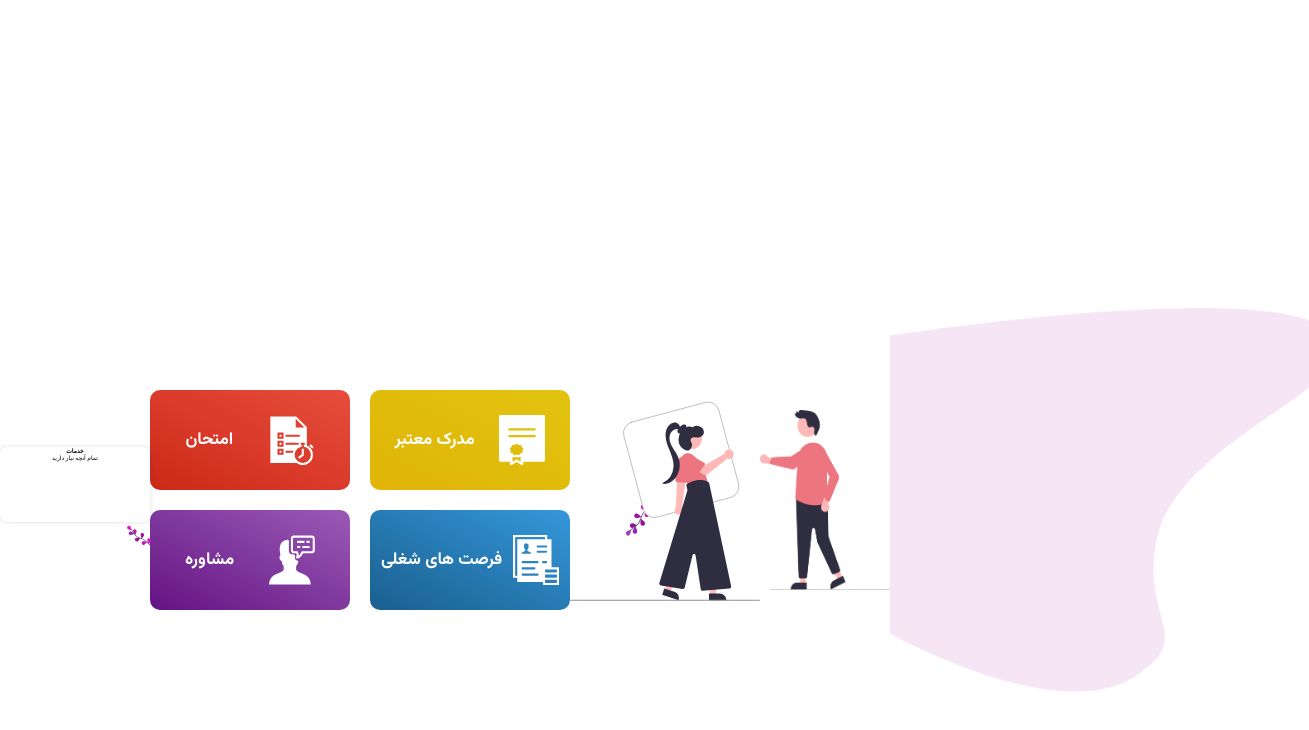
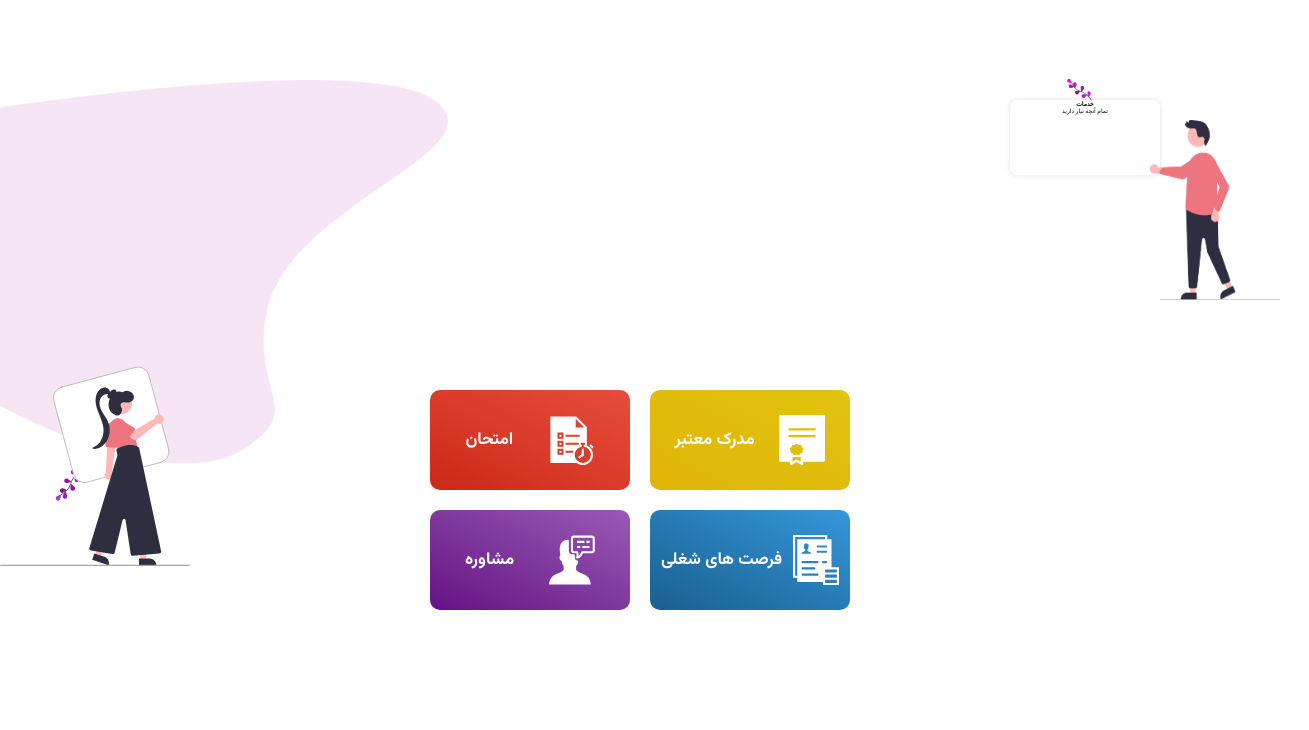
Before and after one commit to alimooo1/Sadrun_Project, a React (Vite) app in the folder sadrun-project/: page / in a window 1280 px wide. Shown: the top 730 px of the page, 1309 px wide, since content can reach past the window. Built offline with nearby package versions, Linux system fonts and the light colour scheme.

Commit message:
set bottom null in position mixin

```diff
--- a/sadrun-project/src/components/ServiceCart/ServiceCart.scss
+++ b/sadrun-project/src/components/ServiceCart/ServiceCart.scss
@@ -60,7 +60,7 @@
 
 .path {
   @include size(35%, 48%);
-  // @include position(absolute, $top: -2rem, $left: 0);
+  @include position(absolute, $top: -2rem, $left: 0);
 }
 
 
@@ -69,11 +69,11 @@
 
 .girlFlowerSet {
   @include size(19rem, 25rem);
-  // @include position(absolute, $top: 12rem, $left: 0);
+  @include position(absolute, $top: 12rem, $left: 0);
 }
 
 .boy {
-  // @include position(absolute, $top: 2rem, $right: 0);
+  @include position(absolute, $top: 2rem, $right: 0);
   @include size(13rem, 18rem);
 
 }
@@ -88,12 +88,12 @@
   border-radius: 7px;
   @include size(15rem, 7.5rem);
   text-align: center;
-  // @include position(absolute, $top: 0, $right: 12rem);
+  @include position(absolute, $top: 0, $right: 12rem);
 
 }
 
 .puepleFlower2 {
   @include size(2rem, 3rem);
   transform: rotate(-20deg);
-  // @include position(absolute, $top: -2.5rem, $right: 19rem);
+  @include position(absolute, $top: -2.5rem, $right: 19rem);
 }
--- a/sadrun-project/src/sass/mixins.scss
+++ b/sadrun-project/src/sass/mixins.scss
@@ -55,7 +55,7 @@
   vertical-align: middle;
 }
 
-@mixin position ($position, $top: null, $right: null, $left: null, $bottom) {
+@mixin position ($position, $top: null, $right: null, $left: null, $bottom: null) {
   position: $position;
 
   @if($top !=null) {
```
